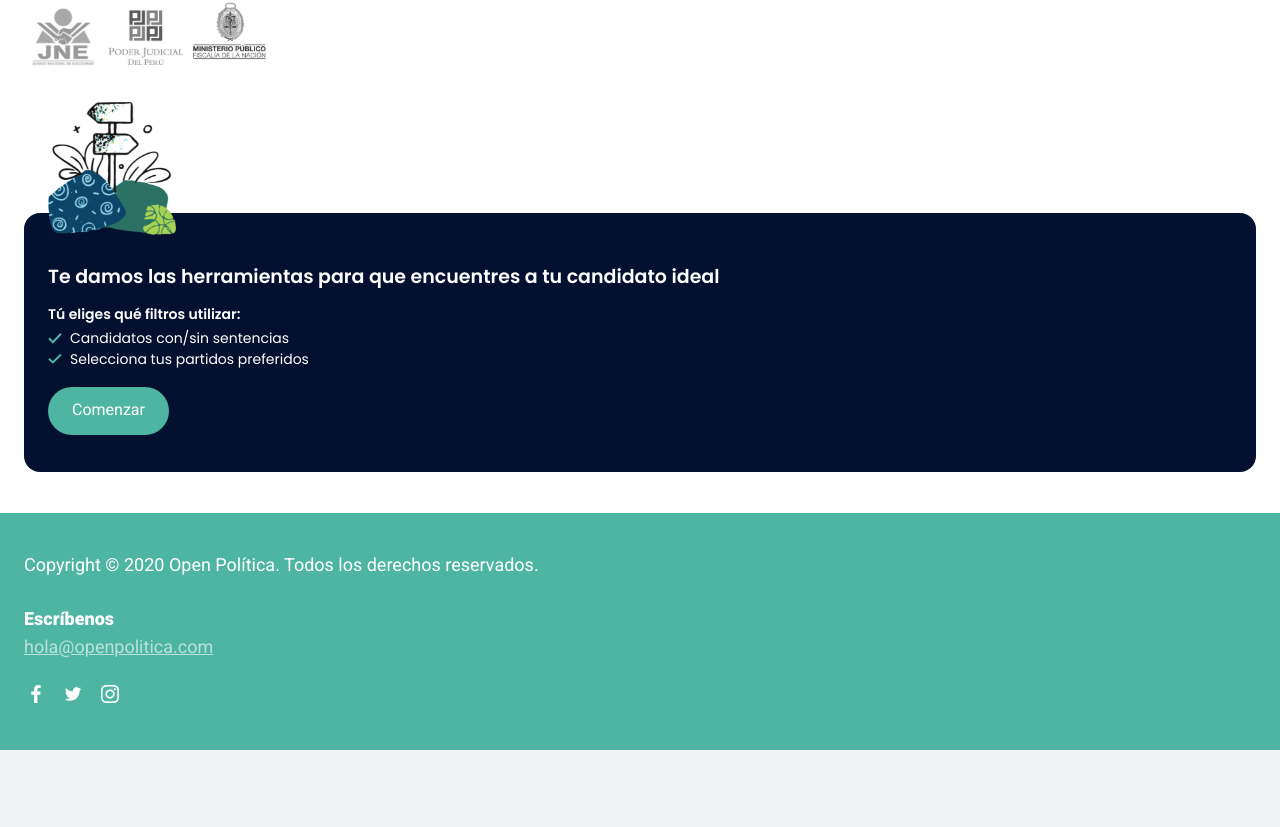
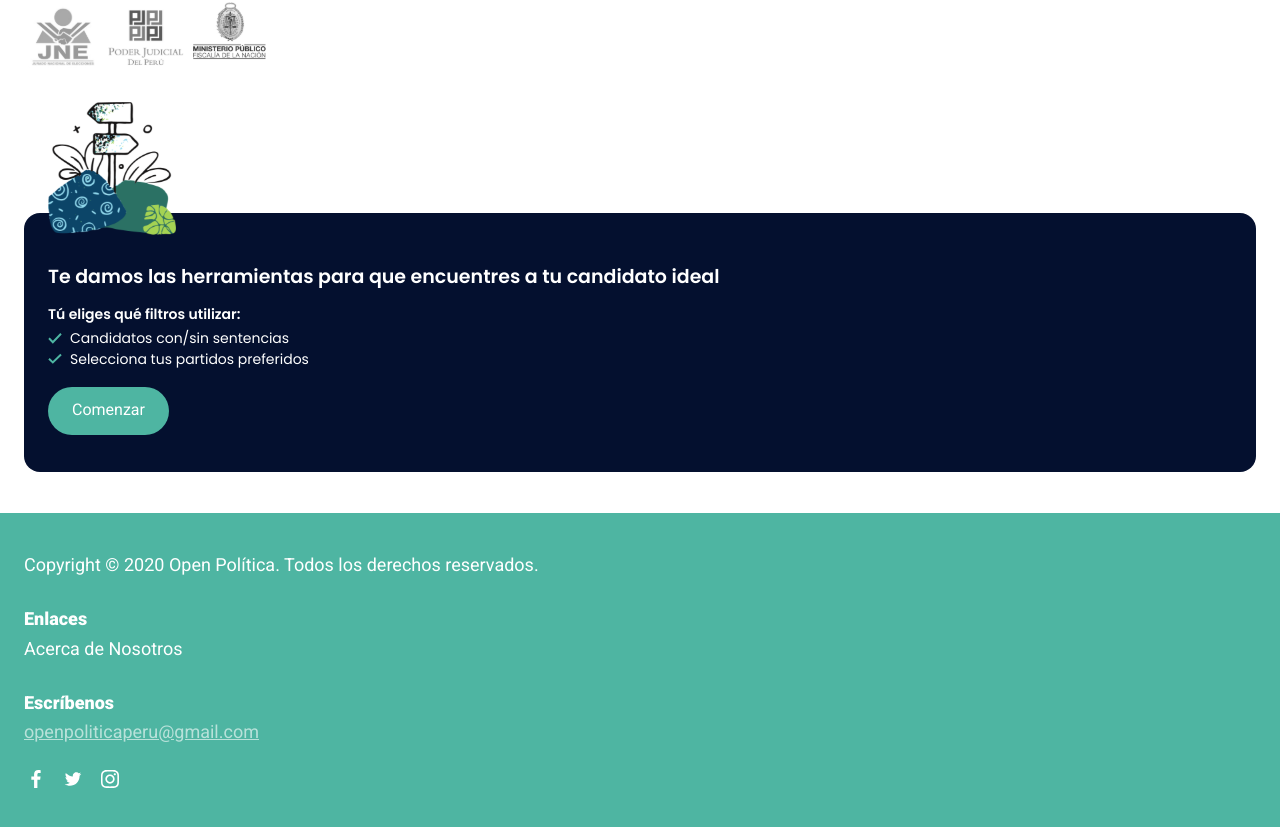
Before and after one commit to openpolitica/open-wizard, a Next.js app: page / in a window 1280 px wide. Shown: the part 497-1324 px from the top of the page. Before the commit the page ends 1247 px from the top, so only its background shows below. Built offline with nearby package versions, Linux system fonts and the light colour scheme.

Commit message:
Add link for about us

```diff
--- a/components/Footer/index.js
+++ b/components/Footer/index.js
@@ -1,4 +1,5 @@
 import * as Styled from './styles';
+import Link from 'next/link';
 
 export default function Footer() {
   return (
@@ -6,23 +7,29 @@ export default function Footer() {
       <Styled.TextCopyright>
         Copyright © 2020 Open Política. Todos los derechos reservados.
       </Styled.TextCopyright>
+      <Styled.TextLinks> Enlaces</Styled.TextLinks>
+      <Styled.AboutUsLink>
+        <Link href="/about">Acerca de Nosotros</Link>
+      </Styled.AboutUsLink>
       <Styled.WriteUs> Escríbenos</Styled.WriteUs>
-      <Styled.WriteUsEmail href="mailto: hola@openpolitica.com?subject = Feedback&body = Message">
-        hola@openpolitica.com
+      <Styled.WriteUsEmail href="mailto:  openpoliticaperu@gmail.com?subject = Feedback&body = Message">
+        openpoliticaperu@gmail.com
       </Styled.WriteUsEmail>
       <Styled.BoxSocialMedia>
         <Styled.SocialMediaList>
-          <a href="http://facebook.com/" target="_blank">
+          <a
+            href=" https://www.facebook.com/Open-Pol%C3%ADtica-100666928704593"
+            target="_blank">
             <img src="../images/icons/facebook.svg" alt="logo facebook" />
           </a>
         </Styled.SocialMediaList>
         <Styled.SocialMediaList>
-          <a href="http://twitter.com/openpolitica" target="_blank">
+          <a href="https://twitter.com/votupe" target="_blank">
             <img src="../images/icons/twitter.svg" alt="logo twitter" />
           </a>
         </Styled.SocialMediaList>
         <Styled.SocialMediaList>
-          <a href="http://instagram.com/open.politica" target="_blank">
+          <a href="https://www.instagram.com/votu.pe/" target="_blank">
             <img src="../images/icons/instagram.svg" alt="logo instagram" />
           </a>
         </Styled.SocialMediaList>
--- a/components/Footer/styles.js
+++ b/components/Footer/styles.js
@@ -1,41 +1,59 @@
 import styled from 'styled-components';
 
-export const FooterContent = styled.footer`
+export const FooterContent = styled('footer')`
   background-color: #4eb5a2;
   color: #fff;
-  padding: 40px 24px;
+  padding: 2.5rem 1.5rem;
   font-family: Roboto;
 `;
 
-export const TextCopyright = styled.p`
-  font-size: 18px;
-  line-height: 24px;
+export const TextCopyright = styled('p')`
+  font-size: 1.125rem;
+  line-height: 1.5rem;
   margin: 0;
 `;
 
-export const WriteUs = styled.p`
+export const TextLinks = styled('p')`
   font-weight: bold;
-  font-size: 18px;
+  font-size: 1.125rem;
   margin: 0;
-  margin-top: 32px;
-  margin-bottom: 8px;
+  margin-top: 2rem;
+  margin-bottom: 0.5rem;
 `;
 
-export const WriteUsEmail = styled.a`
+export const AboutUsLink = styled(TextCopyright)`
+  & a {
+    color: #fff;
+    text-decoration: none;
+  }
+  &:hover {
+    text-decoration: underline;
+  }
+`;
+
+export const WriteUs = styled('p')`
+  font-weight: bold;
+  font-size: 1.125rem;
+  margin: 0;
+  margin-top: 2rem;
+  margin-bottom: 0.5rem;
+`;
+
+export const WriteUsEmail = styled('a')`
   color: #fff;
   opacity: 0.6;
-  font-size: 18px;
+  font-size: 1.125rem;
 `;
 
-export const BoxSocialMedia = styled.ul`
+export const BoxSocialMedia = styled('ul')`
   display: flex;
   margin: 0;
-  margin-top: 24px;
+  margin-top: 1.5rem;
   align-items: center;
   padding-left: 0;
 `;
 
-export const SocialMediaList = styled.li`
+export const SocialMediaList = styled('li')`
   list-style: none;
-  margin-right: 16px;
+  margin-right: 1rem;
 `;
```
